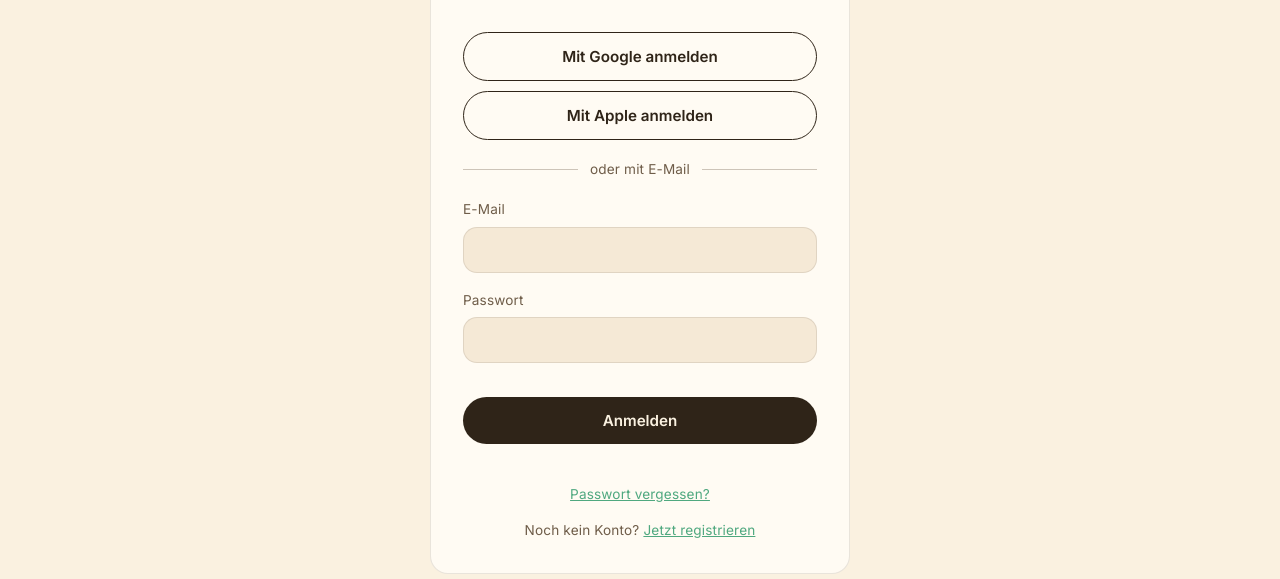
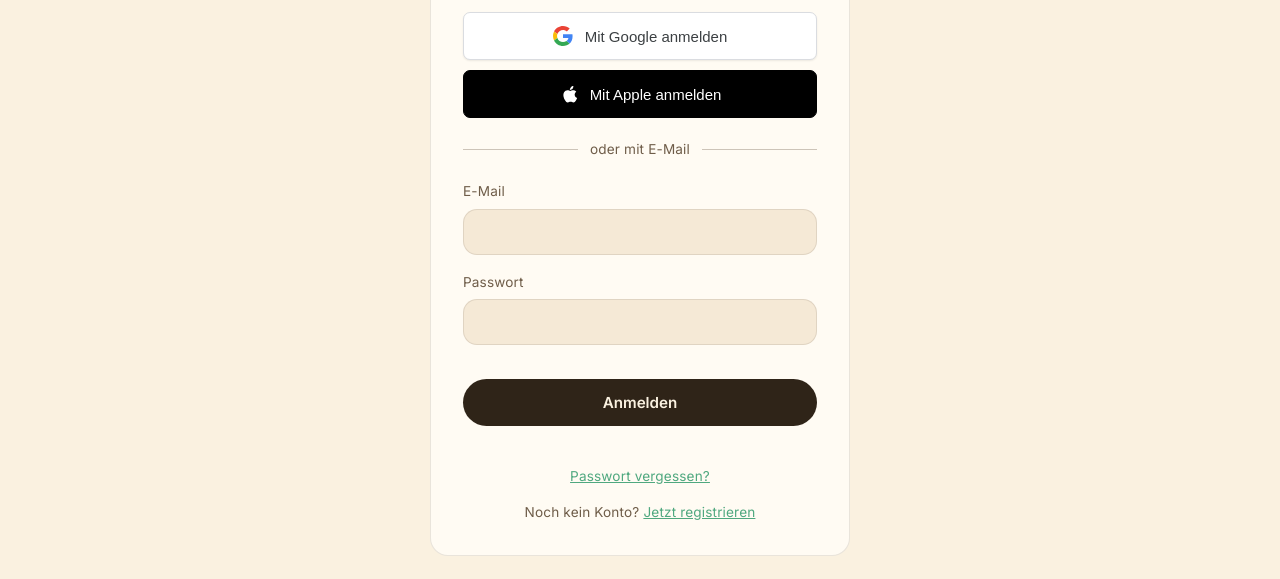
Before and after one commit to timonwetzl-ops/timonwetzl-ops.github.io, a plain HTML site: page anmelden.html in a window 1280 px wide. Shown: the part 221-800 px from the top of the page. Drawn offline with Linux system fonts and the light colour scheme; no server answers.

Commit message:
Style Google and Apple sign-in buttons

```diff
--- a/anmelden.html
+++ b/anmelden.html
@@ -19,9 +19,15 @@
   <section style="display:flex;justify-content:center;">
     <div class="panel" style="max-width:420px;width:100%;" id="authPanel">
       <h2 id="authTitle" class="section-title" style="margin-bottom:20px;">Anmelden</h2>
-      <button class="btn block outline" id="googleSignInBtn" type="button">Mit Google anmelden</button>
-      <button class="btn block outline" id="appleSignInBtn" type="button" style="margin-top:10px;">Mit Apple anmelden</button>
-      <div style="display:flex;align-items:center;gap:12px;margin:18px 0;color:var(--cream-dim);font-size:.85rem;"><span style="height:1px;background:var(--cream-dim);opacity:.35;flex:1;"></span>oder mit E-Mail<span style="height:1px;background:var(--cream-dim);opacity:.35;flex:1;"></span></div>
+      <button id="googleSignInBtn" type="button" style="width:100%;min-height:48px;margin:0;background:#fff;color:#3c4043;border:1px solid #dadce0;border-radius:7px;display:flex;align-items:center;justify-content:center;gap:12px;font-family:Arial,sans-serif;font-size:15px;font-weight:500;cursor:pointer;box-shadow:0 1px 2px rgba(0,0,0,.08);">
+        <svg width="20" height="20" viewBox="0 0 48 48" aria-hidden="true"><path fill="#EA4335" d="M24 9.5c3.54 0 6.71 1.22 9.21 3.6l6.85-6.85C35.9 2.38 30.47 0 24 0 14.62 0 6.51 5.38 2.56 13.22l7.98 6.19C12.43 13.72 17.74 9.5 24 9.5z"/><path fill="#4285F4" d="M46.98 24.55c0-1.57-.15-3.09-.38-4.55H24v9.02h12.94c-.58 2.96-2.26 5.48-4.76 7.18l7.73 6C44.42 37.98 46.98 31.92 46.98 24.55z"/><path fill="#FBBC05" d="M10.53 28.59A14.4 14.4 0 0 1 9.75 24c0-1.59.27-3.13.76-4.59l-7.98-6.19A23.9 23.9 0 0 0 0 24c0 3.87.93 7.53 2.56 10.78l7.97-6.19z"/><path fill="#34A853" d="M24 48c6.48 0 11.93-2.13 15.91-5.8l-7.73-6c-2.15 1.45-4.91 2.3-8.18 2.3-6.26 0-11.57-4.22-13.47-9.91l-7.98 6.19C6.51 42.62 14.62 48 24 48z"/></svg>
+        <span>Mit Google anmelden</span>
+      </button>
+      <button id="appleSignInBtn" type="button" style="width:100%;min-height:48px;margin-top:10px;background:#000;color:#fff;border:1px solid #000;border-radius:7px;display:flex;align-items:center;justify-content:center;gap:12px;font-family:Arial,sans-serif;font-size:15px;font-weight:500;cursor:pointer;">
+        <svg width="19" height="22" viewBox="0 0 20 24" aria-hidden="true" fill="currentColor"><path d="M16.7 12.8c0-2.1 1.7-3.1 1.8-3.2-1-1.5-2.6-1.7-3.2-1.7-1.4-.1-2.7.8-3.4.8-.7 0-1.8-.8-3-.8-1.5 0-2.9.9-3.7 2.2-1.6 2.7-.4 6.7 1.2 8.9.8 1.1 1.7 2.3 2.9 2.2 1.2 0 1.6-.7 3-.7s1.8.7 3 .7c1.2 0 2-1.1 2.8-2.2.9-1.3 1.3-2.5 1.3-2.6-.1 0-2.7-1.1-2.7-3.6zM14.4 6.4c.6-.8 1-1.9.9-3-.9 0-2.1.6-2.8 1.4-.6.7-1.1 1.8-1 2.8 1.1.1 2.2-.5 2.9-1.2z"/></svg>
+        <span>Mit Apple anmelden</span>
+      </button>
+      <div style="display:flex;align-items:center;gap:12px;margin:20px 0;color:var(--cream-dim);font-size:.85rem;"><span style="height:1px;background:var(--cream-dim);opacity:.35;flex:1;"></span>oder mit E-Mail<span style="height:1px;background:var(--cream-dim);opacity:.35;flex:1;"></span></div>
       <div class="authField">
         <label for="auth_email">E-Mail</label>
         <input type="email" id="auth_email" autocomplete="email">
```
